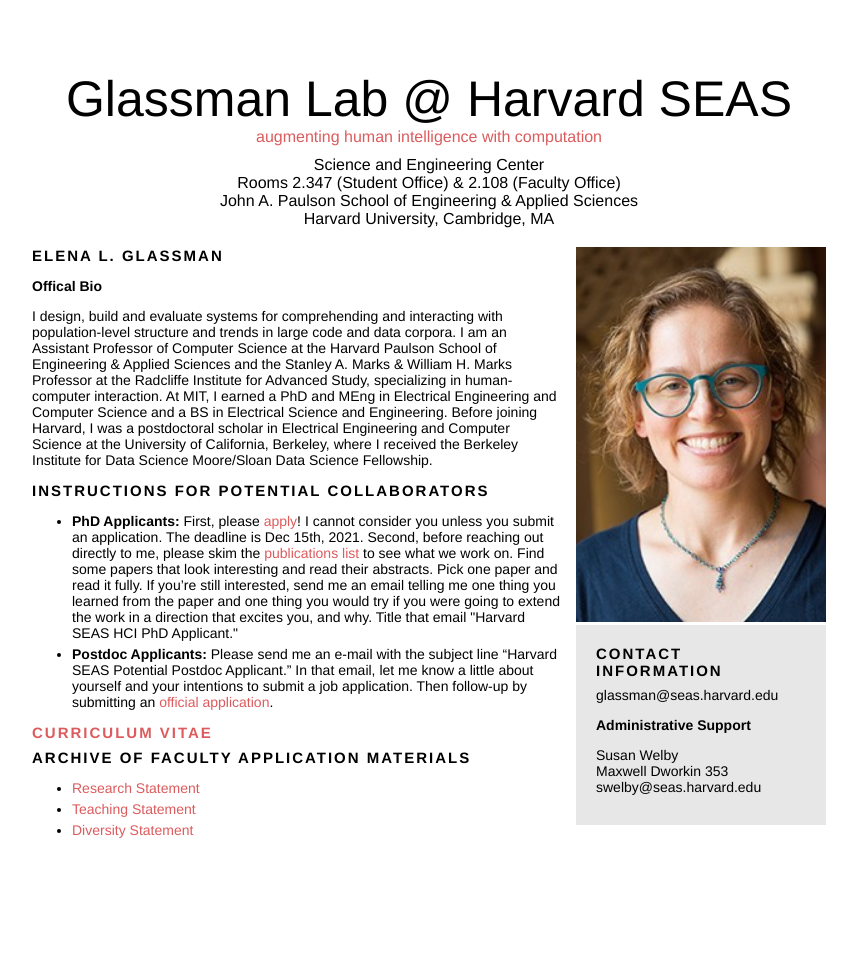
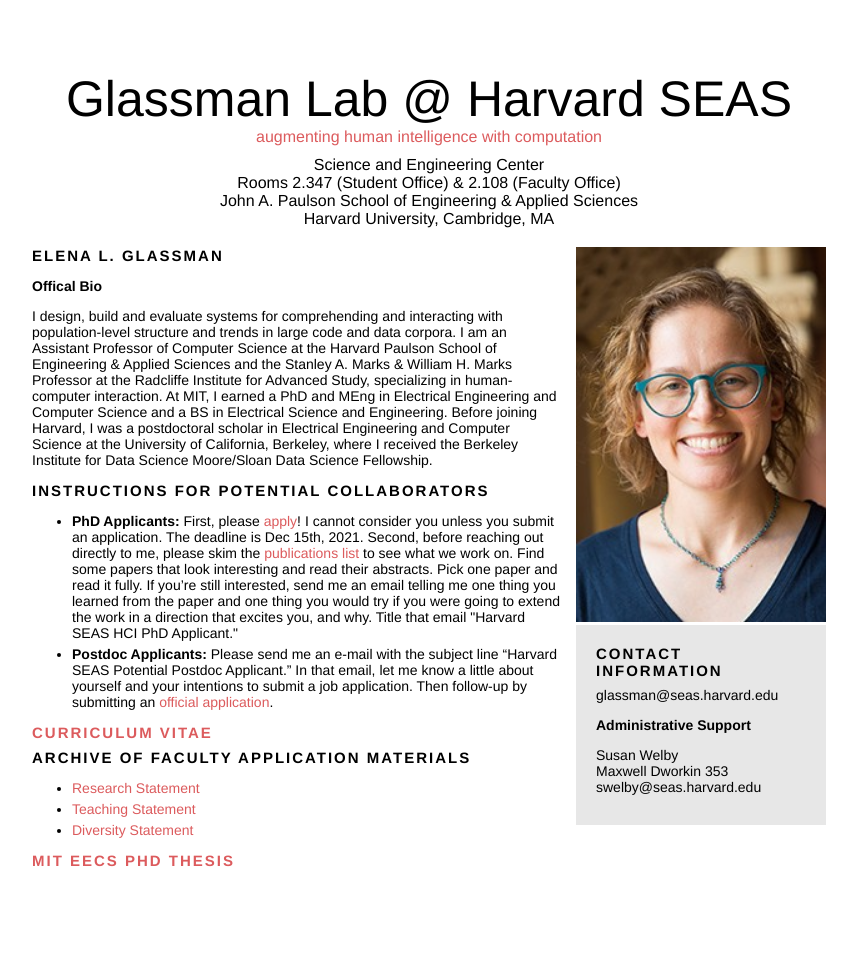
Before and after one commit to eglassman/eglassman.github.io, a Jekyll site: the page built from glassman.html, in a window 1280 px wide. Shown: the whole page, without its empty margins (211-1068 px from the left). Built offline with Jekyll 4.4.1, drawn with Linux system fonts in a browser that asks for light colours; before the commit the page ends 943 px from its top, so only the background shows below that.

Commit message:
added link to PhD thesis

```diff
--- a/glassman.html
+++ b/glassman.html
@@ -52,6 +52,10 @@
 
 </p>
 
+<div class="header lead top-padding">
+  <a href="/mit-phd-thesis/">MIT EECS PhD Thesis</a>
+</div>
+
 </td>
 <td width="5px">
 </td>
```
